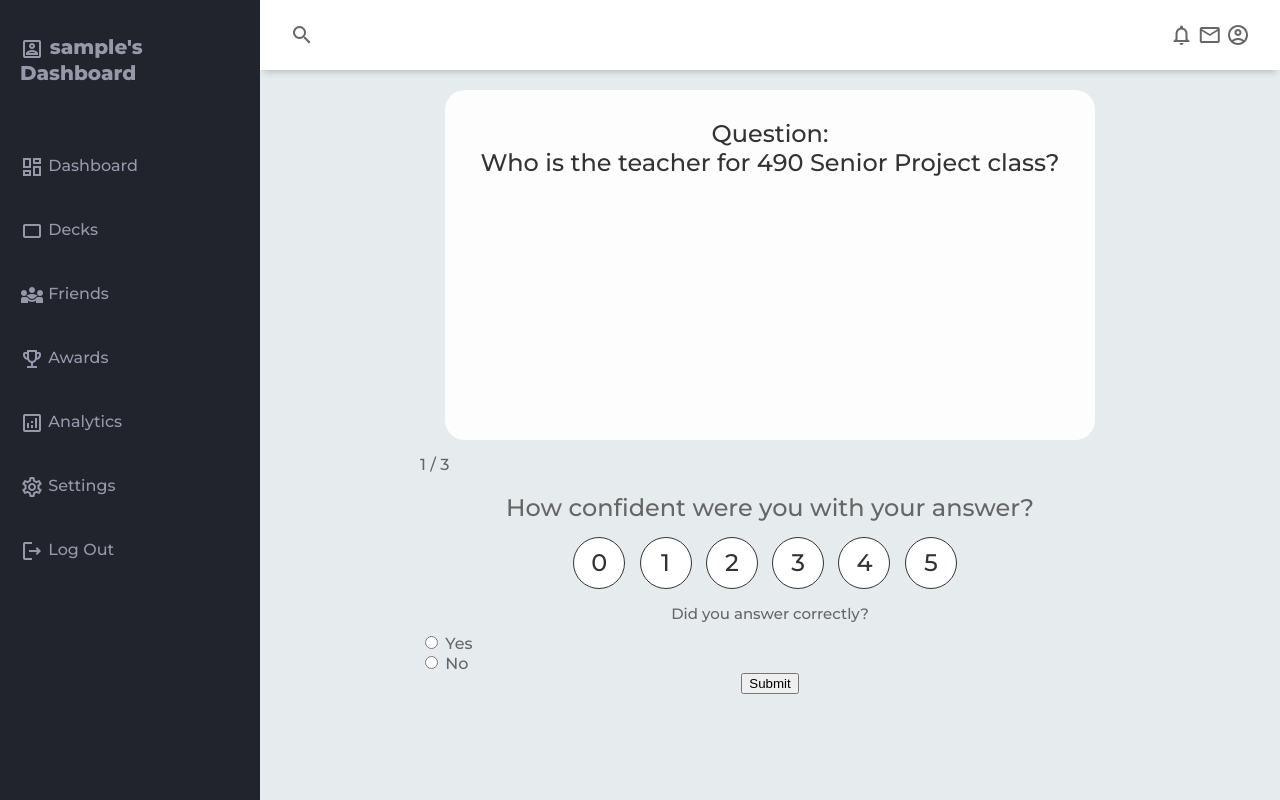
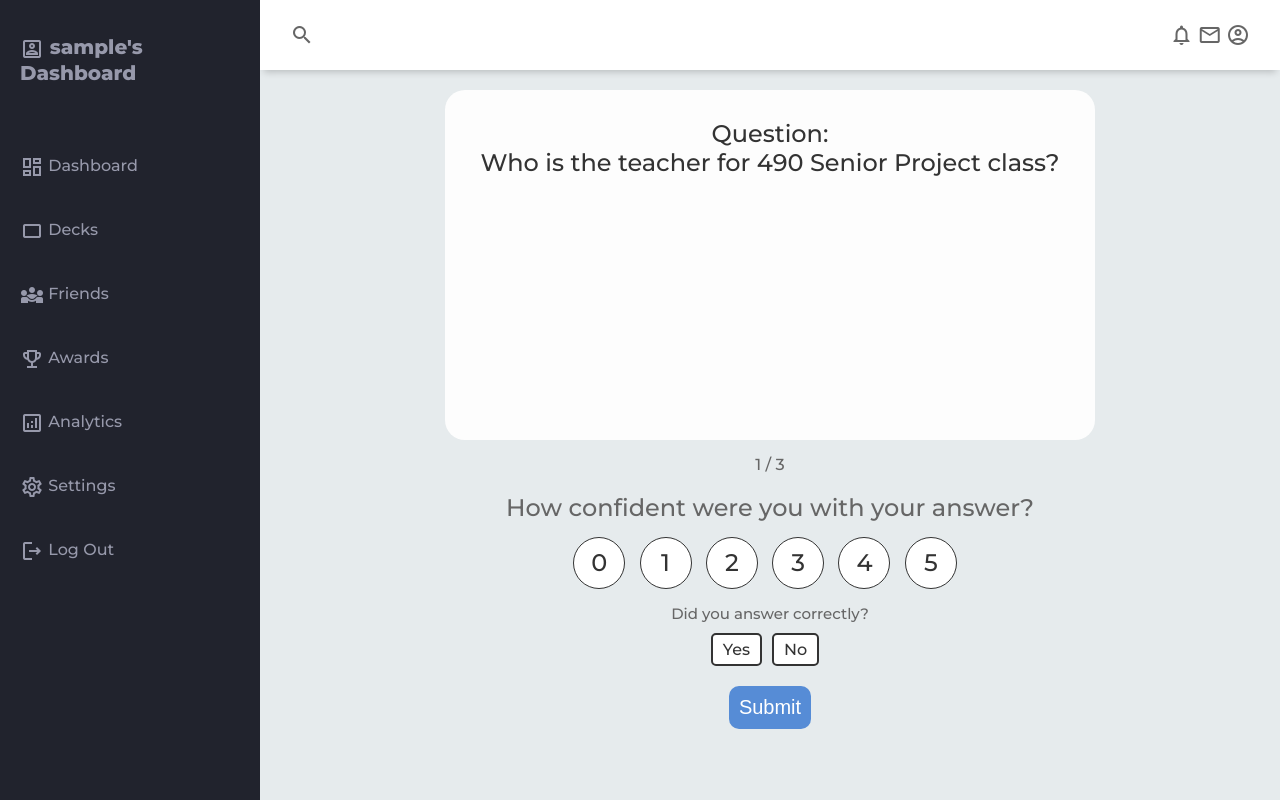
Before and after one commit to NolanBrown42/TICK-KING, a Flask app: page /guidedcards in a window 1280 px wide. Run offline with Flask 3, Linux system fonts and the light colour scheme; the visitor is signed in with stand-in values (Sample User, id 1); some libraries are stand-ins or nearby versions.

Commit message:
Update guidedcards.css
newest css for guidedcards

```diff
--- a/website/static/css/guidedcards.css
+++ b/website/static/css/guidedcards.css
@@ -78,6 +78,12 @@
   padding: 0;
 }
 
+.num-box{
+  display: flex;
+  align-items: center;
+  justify-content: center;
+}
+
 .num-box p{
   font-size: 20px;
 }
@@ -142,8 +148,53 @@
   border-radius: 10px;
 }
 
+.yn-rating{
+  display: flex;
+  align-items: center;
+  justify-content: center;
+  margin-bottom: 20px;
+}
+
+/* Style the label for each radio button */
+.yn-rating input[type="radio"] + label {
+  display: inline-block;
+  margin-right: 10px;
+  padding: 5px 10px;
+  font-size: 16px;
+  color: #333;
+  background-color: #fff;
+  border: 2px solid #333;
+  border-radius: 5px;
+  cursor: pointer;
+}
+
+/* Style the label for the selected radio button */
+.yn-rating input[type="radio"]:checked + label {
+  background-color: #333;
+  color: #fff;
+}
+
+.yn-rating input[type="radio"] {
+  display: none;
+}
+
 .submit-btn{
   display: flex;
   align-items: center;
   justify-content: center;
 }
+
+.submit-btn > button{
+  background-color: #568cd6;
+  color: white;
+  padding: 10px;
+  text-decoration: none;
+  border: none;
+  font-size: 20px;
+  border-radius: 10px;
+}
+
+.submit-btn > button:hover{
+  background-color: #90b8f0;
+  color: black;
+}
```
Lines whose indentation alone changed are shown as unchanged.
